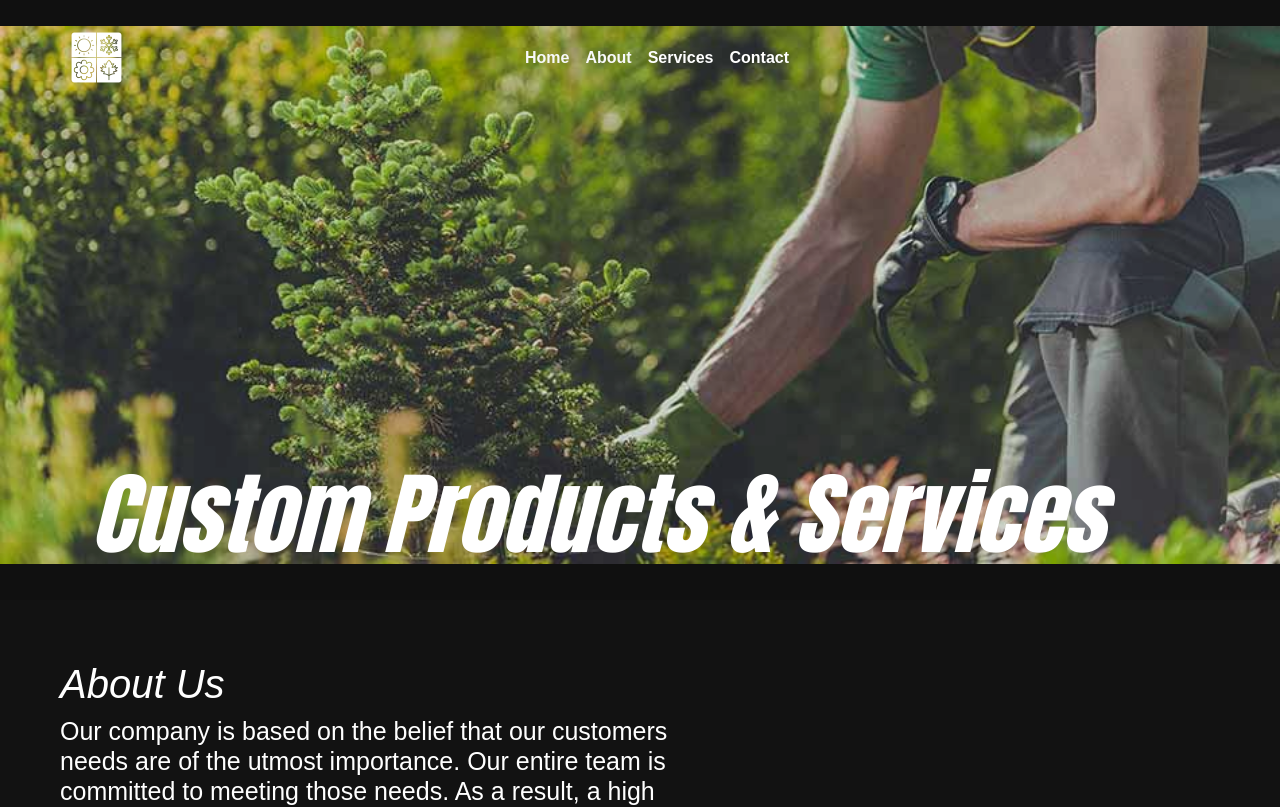
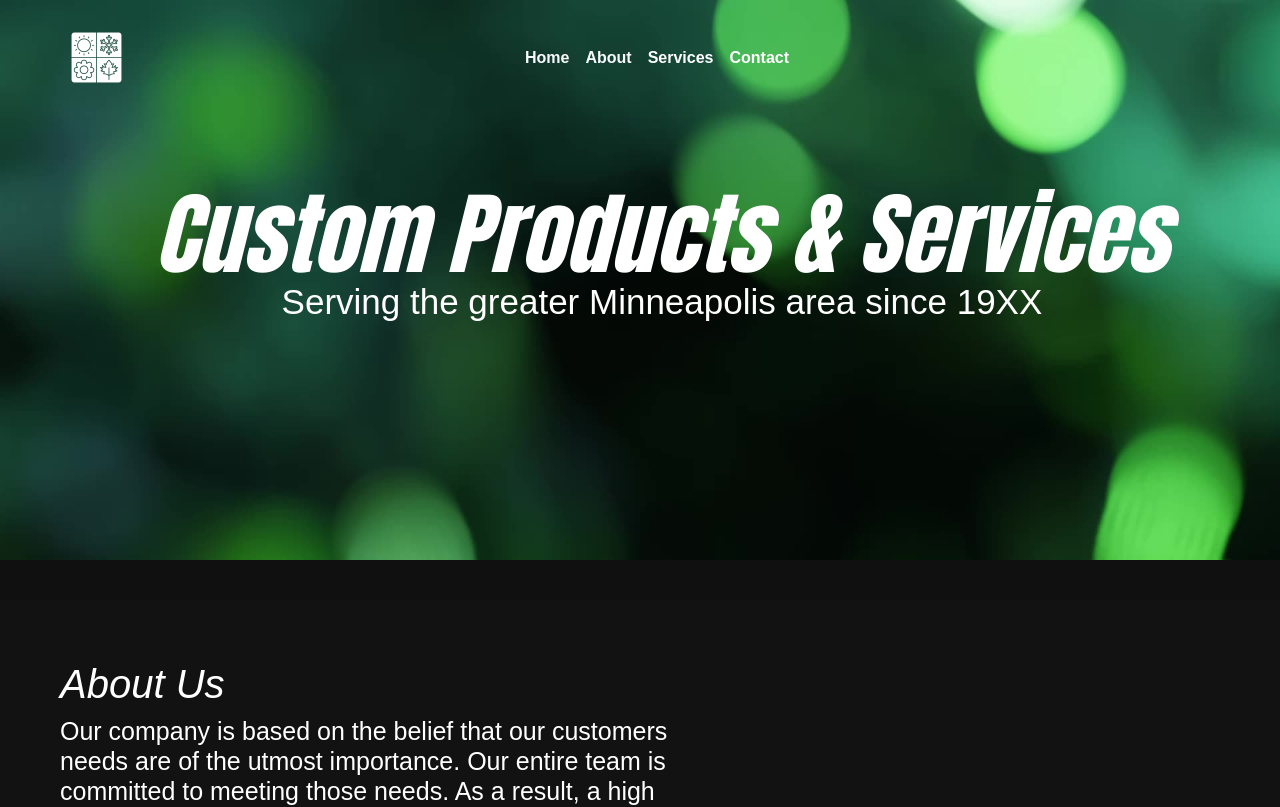
Before and after one commit to MikeAtwood/custom-products, a React (Vite) app: page /contact in a window 1280 px wide. Shown: the top 807 px of the page. Built offline with nearby package versions, Linux system fonts and the light colour scheme.

Commit message:
updated desktop hero

```diff
--- a/src/App.css
+++ b/src/App.css
@@ -43,7 +43,7 @@ body {
 } */
 
 nav.navbar {
-  padding: 18px 0;
+  padding: 0px 0;
   position: fixed;
   width: 100%;
   top: 0;
@@ -78,7 +78,9 @@ nav.navbar {
   position: relative;
   width: 100%;
   height: auto;
+  top: -95px;
   padding-bottom: 610px;
+  z-index: 1;
 }
 
 .hero-container::before {
@@ -95,11 +97,10 @@ nav.navbar {
 .hero-container h1 {
   display: flex;
   align-items: center;
+  justify-content: center;
   position: absolute;
-  top: 50%;
-  left: 0;
-  padding-top: 160px;
-  padding-left: 90px;
+  top: 30%;
+  left: 12%;
   color: #fff;
   z-index: 2;
   font-size: 90px;
@@ -108,6 +109,48 @@ nav.navbar {
   font-style: italic;
 }
 
+.hero-container p {
+  display: flex;
+  align-items: center;
+  justify-content: center;
+  position: absolute;
+  top: 46%;
+  left: 22%;
+  color: #fff;
+  z-index: 3;
+  font-size: 35px;
+  font-family: 'Arial Narrow Bold', sans-serif;
+  font-weight: ;
+}
+
+.navbar.scrolled {
+  background-color: #121212 !important;
+}
+
+/* .navbar h1 {
+  color: #fff;
+  font-size: 35px;
+} */
+
+nav.navbar {
+  padding: 18px 0;
+  position: fixed;
+  width: 100%;
+  top: 0;
+  z-index: 9999;
+  transition:  0.32s ease-in-out;
+}
+
+.navbar-nav {
+  display: flex;
+  justify-content: center;
+  align-items: center;
+  padding-right: 35px;
+}
+
+.navbar .navbar-collapse .dropdown-menu {
+  background-color: #fff;
+}
 .about {
   padding-top: 40px;
   padding: 60px;
@@ -323,6 +366,7 @@ nav.navbar {
   .hero-container {
     position:relative;
     height: 100vh;
+    max-height: 100vh;
     background-color: #1a1919;
     background-image: url('./assets/img/leaves.jpeg')
   }
--- a/src/components/Hero.jsx
+++ b/src/components/Hero.jsx
@@ -1,5 +1,7 @@
 import '../App.css'
-import heroImg from '../assets/img/hero-img.jpeg'
+// import heroImg from '../assets/img/hero-img.jpeg'
+// import heroImg from '../assets/img/hero-mn.jpeg'
+import heroImg from  '../assets/img/hero2.jpeg'
 
 
 const Hero = () => {
@@ -8,6 +10,7 @@ const Hero = () => {
 
             <img src={heroImg} />
             <h1 className='animate__animated animate__backInRight'>Custom Products & Services</h1>
+            <p>Serving the greater Minneapolis area since 19XX</p>
         </section>
     )
 }
```
Also changed, not shown: src/assets/img/hero-mn.jpeg (added), src/assets/img/hero2.jpeg (added).
